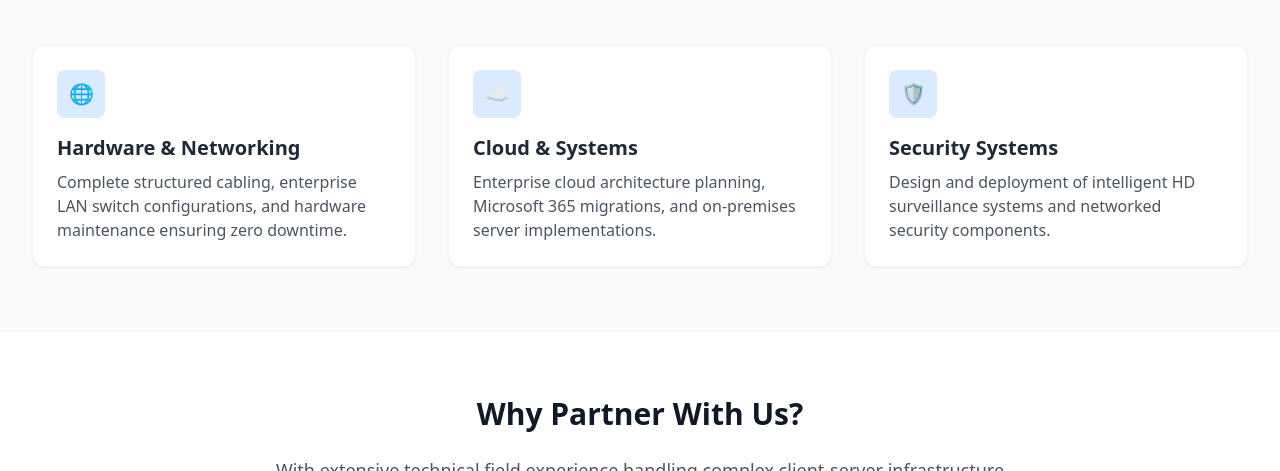
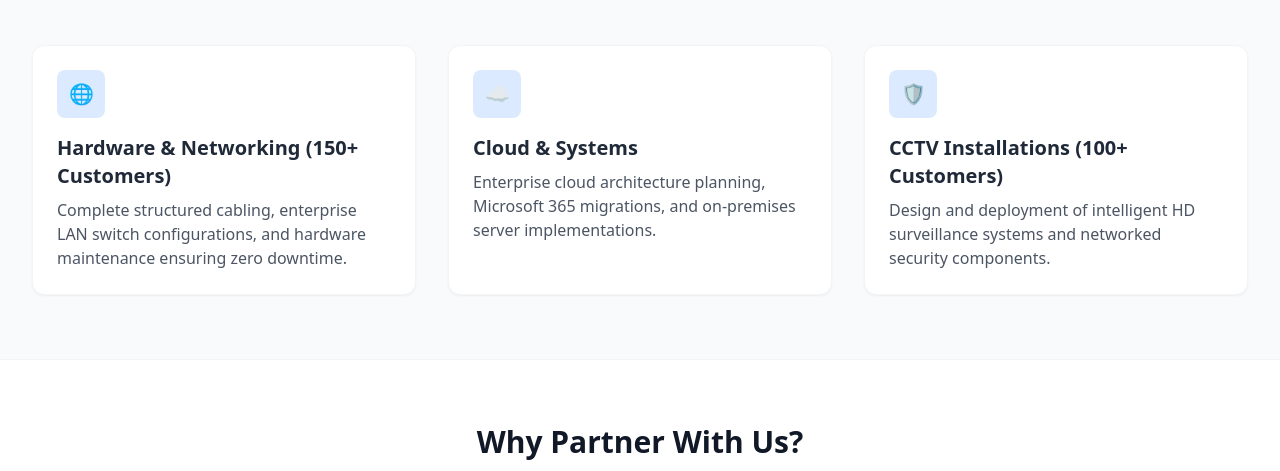
Before and after one commit to sarveshmone15-alt/Staticweb, a plain HTML site: page index.html in a window 1280 px wide. Shown: the part 629-1100 px from the top of the page. Drawn offline with nearby package versions, Linux system fonts and the light colour scheme.

Commit message:
Update index.html

```diff
--- a/index.html
+++ b/index.html
@@ -44,7 +44,7 @@
         <div class="grid grid-cols-1 md:grid-cols-3 gap-8">
             <div class="bg-white p-6 rounded-xl shadow-sm border border-gray-100 hover:shadow-md transition">
                 <div class="w-12 h-12 bg-blue-100 rounded-lg flex items-center justify-center mb-4 text-blue-600 font-bold text-xl">🌐</div>
-                <h3 class="text-xl font-bold mb-2">Hardware & Networking</h3>
+                <h3 class="text-xl font-bold mb-2">Hardware & Networking (150+ Customers)</h3>
                 <p class="text-gray-600">Complete structured cabling, enterprise LAN switch configurations, and hardware maintenance ensuring zero downtime.</p>
             </div>
             <div class="bg-white p-6 rounded-xl shadow-sm border border-gray-100 hover:shadow-md transition">
@@ -54,7 +54,7 @@
             </div>
             <div class="bg-white p-6 rounded-xl shadow-sm border border-gray-100 hover:shadow-md transition">
                 <div class="w-12 h-12 bg-blue-100 rounded-lg flex items-center justify-center mb-4 text-blue-600 font-bold text-xl">🛡️</div>
-                <h3 class="text-xl font-bold mb-2">Security Systems</h3>
+                <h3 class="text-xl font-bold mb-2">CCTV Installations (100+ Customers)</h3>
                 <p class="text-gray-600">Design and deployment of intelligent HD surveillance systems and networked security components.</p>
             </div>
         </div>
```
